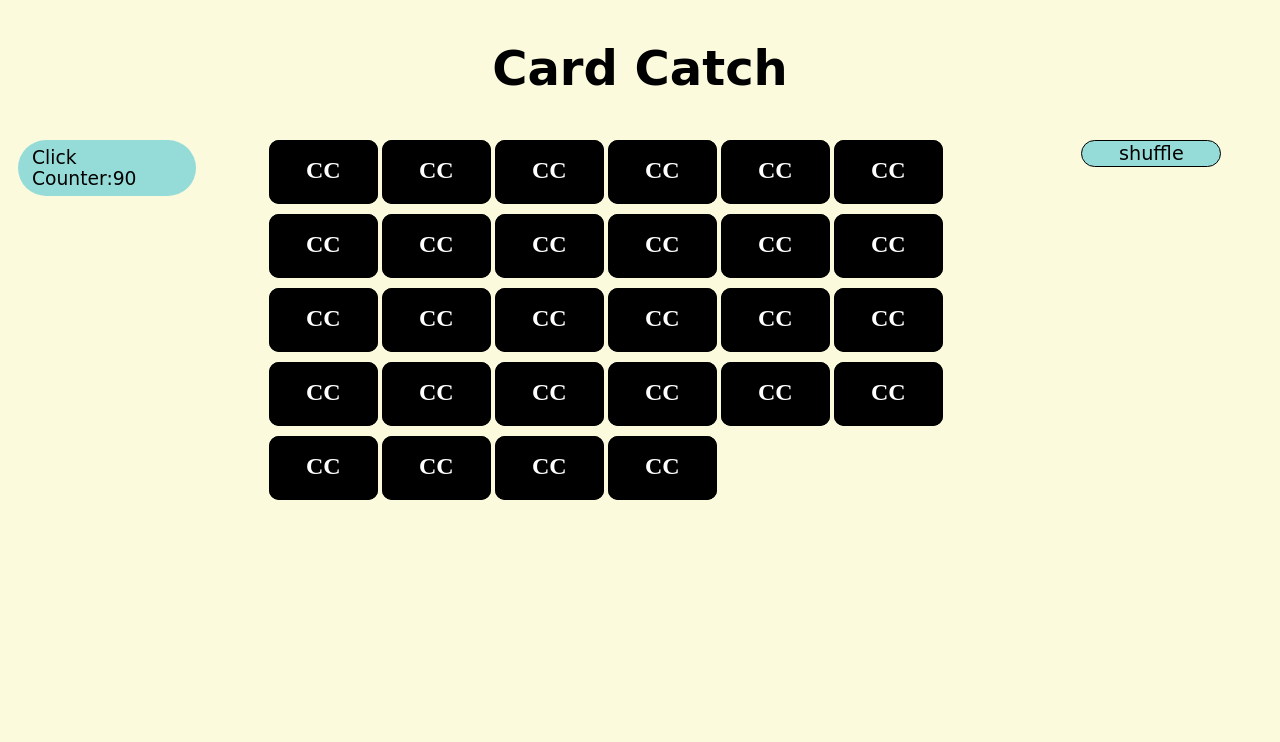
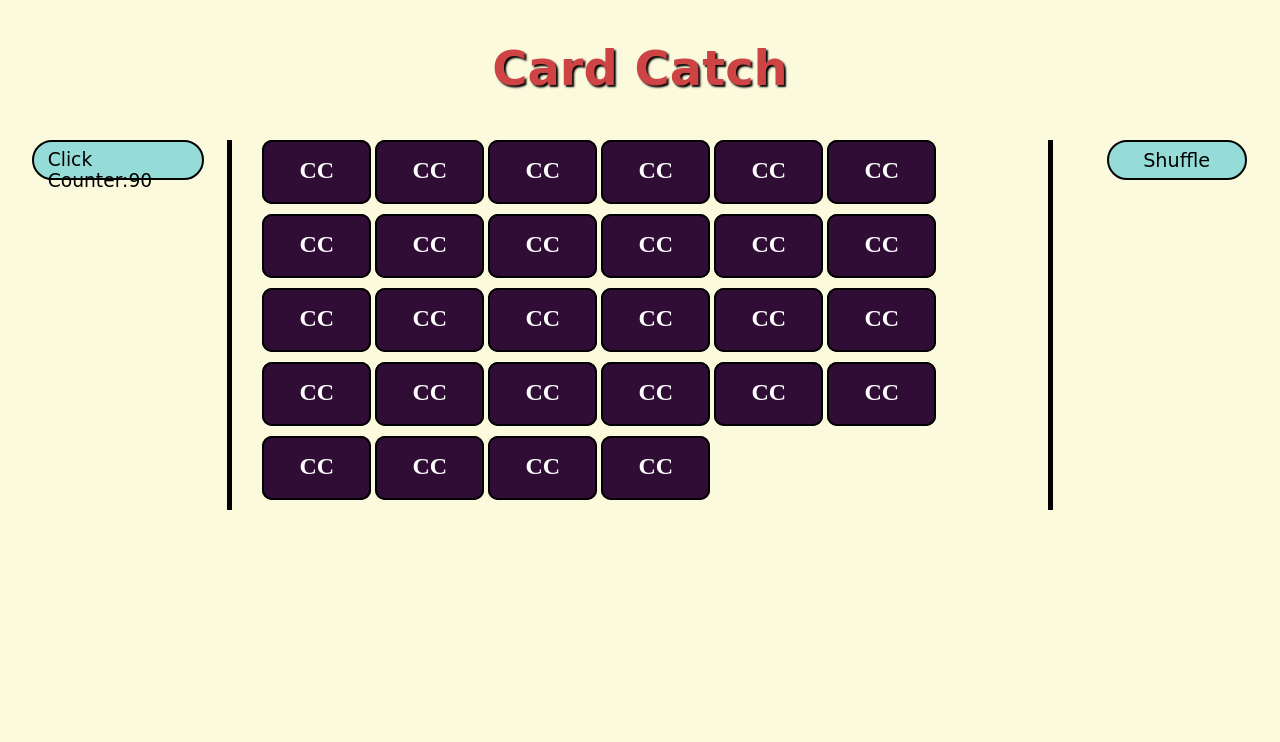
Before and after one commit to Code-Institute-Submissions/Milestone-project-two-9, a plain HTML site: page play.html in a window 1280 px wide. Shown: the top 742 px of the page. Drawn offline with Linux system fonts and the light colour scheme; a web font is replaced by a local one.

Commit message:
Adjusted margins, added border to card-section, changed colors

```diff
--- a/assets/css/style.css
+++ b/assets/css/style.css
@@ -25,6 +25,8 @@ body{
 .header-text{
     font-size: 300%;
     font-family: 'Patua One', cursive;
+    color: #ce4343;
+    text-shadow: 2px 2px 2px #000000;
 }
 
 /*--INTRO--*/
@@ -55,6 +57,7 @@ body{
     height: 20px;
     width: 200px;
     text-align: center;
+    border: 2px solid #000000;
 }
 
 .level-links{
@@ -70,7 +73,7 @@ body{
 
 /*--TUTORIAL--*/
 .tutorial{
-    margin-top: 120px;
+    margin-top: 60px;
     display: flex;
     justify-content: center;
 }
@@ -80,8 +83,9 @@ body{
     padding: 5px 0 10px;
     border-radius: 100px;
     height: 20px;
-    width: 180px;
+    width: 200px;
     text-align: center;
+    border: 2px solid #000000;
 }
 
 .tutorial-text{
@@ -123,17 +127,19 @@ footer{
 
 .click-box{
     position: relative;
-    float: left;
-    width: 20%;
-    margin-left: 10px;
+    display: flex;
+    justify-content: center;
+    max-height: 40px;
+    width: 18%;
 }
 
 .click-counter{
     position: relative;
-    width: 150px;
+    width: 140px;
     padding: 7px 14px;
     border-radius: 100px;
     background-color: #95DCD8;
+    border: 2px solid #000000;
 }
 
 .click-counter-text{
@@ -143,9 +149,11 @@ footer{
 }
 /*--CARD SECTION--*/
 #card-section{
-    width:60%;
+    width:62%;
+    padding: 0 30px;
+    border-left: 5px solid #000000;
+    border-right: 5px solid #000000;
 }
-
 .card-grid{
     display:inline-grid;
     margin-bottom: 10px;
@@ -155,7 +163,7 @@ footer{
     display: flex;
     height: 40px;
     width: 85px;
-    background-color: #8282ff;
+    background-color: #f9ff3f;
     padding: 10px;
     border-radius: 10px;
     border: 2px solid #000000;
@@ -189,7 +197,7 @@ footer{
     padding: 15px 10px 5px;
     border: 2px solid #000000;
     border-radius: 10px;
-    background-color: #000000;
+    background-color: #300d35;
     grid-column: 1 / span 1;
     grid-row: 1 / span 1;
     align-self: center;
@@ -204,26 +212,28 @@ footer{
 
 .shuffle-box{
     position: relative;
-    width: 20%
+    width: 18%
 }
 
 .shuffle-button{
-    width: 60%;
+    width: 70%;
     margin: 0 20%;
+    display:flex;
 }
 button{
     position: relative;
     width: 140px;
+    height: 40px;
     background-color: #95DCD8;
     font-family: 'Patua One', cursive;
     font-weight: 500;
     font-size: 120%;
     margin-left: 10px;
-    border: 1px solid #000000;
+    border: 2px solid #000000;
     border-radius: 100px;
 }
 
-/*------------------------------------------MEDIA QUERY-----------------------------------------*/
+/*------------------------------------------PHONE MEDIA QUERY-----------------------------------------*/
 @media only screen and (max-width: 1024px){
 
 .footer-text{
@@ -248,14 +258,16 @@ button{
 
 .click-box{
     width: 100%;
-    margin-bottom: 10px;
+    margin-bottom: 30px;
     display: flex;
     justify-content: center;
 }
 
 #card-section{
     width: 100%;
-    margin: 0 10px;
+    margin: 0 2% 20px;
+    padding: 0;
+    border: none;
 }
 
 .shuffle-box{
--- a/play.html
+++ b/play.html
@@ -368,7 +368,7 @@
         <!--END OF CARD SECTION-->
         <div class="shuffle-box">
             <div  class="shuffle-button">
-                <button type="button" onclick="shuffle()">shuffle</button>
+                <button type="button" onclick="shuffle()">Shuffle</button>
             </div>
         </div>
     </div>
```
Also changed, not shown: index.html (+1 -1 lines).
